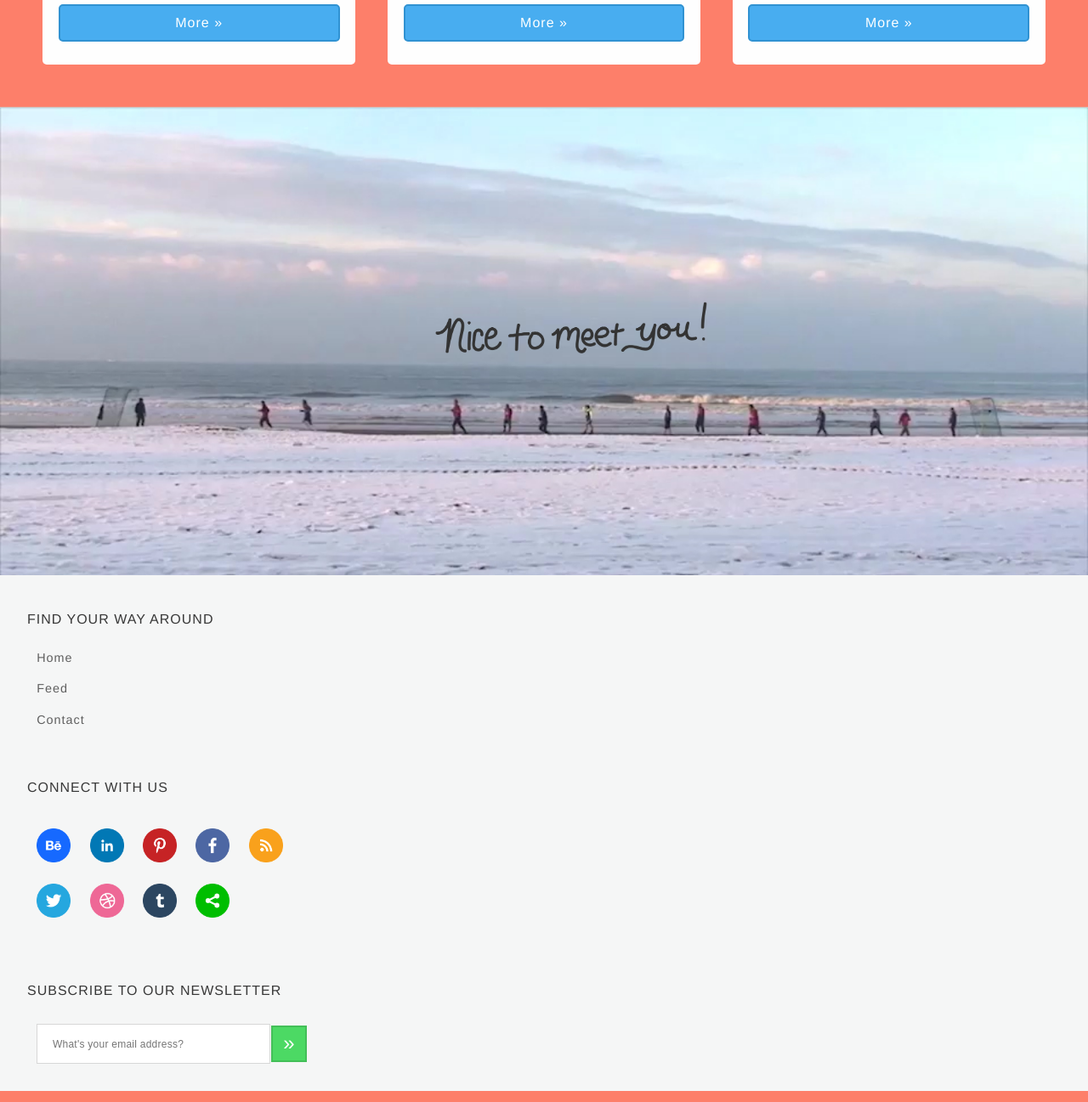
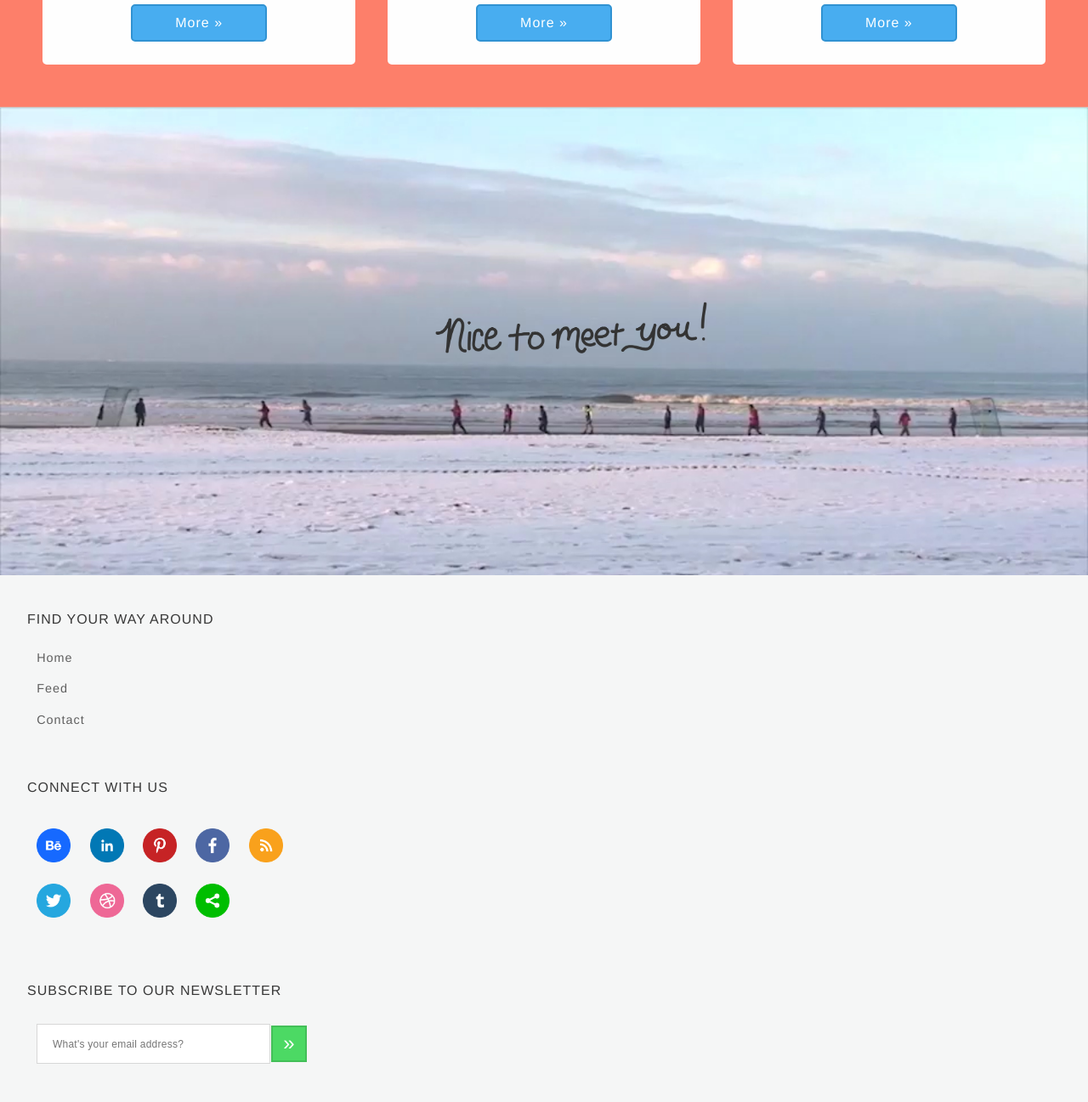
Before and after one commit to Arcrammer/19.-WIA, a plain HTML site: page The-Project/index.html in a window 1280 px wide. Shown: the part 1313-2610 px from the top of the page at 85% size. Drawn offline with Linux system fonts and the light colour scheme.

Commit message:
Conform to Validation Standards

```diff
--- a/The-Project/Assets/Stylesheets/Main.css
+++ b/The-Project/Assets/Stylesheets/Main.css
@@ -228,7 +228,7 @@ a:active {
   font-size: 1em;
   margin: 2.5% auto;
   padding: 0.75em 1.25em;
-  width: intrinsic;
+  width: 35%;
 }
 
 .panel a:link, .panel a:visited {
--- a/The-Project/index.html
+++ b/The-Project/index.html
@@ -1,7 +1,7 @@
 <!DOCTYPE html>
 <html>
   <head>
-    <title></title>
+    <title>The Project by Alexander</title>
     <!-- Metadata -->
       <meta http-equiv="Content-Type" content="text/html; charset=UTF-8">
       <meta id="viewport" name="viewport" content ="width=device-width, minimum-scale=1.0, maximum-scale=1.0, user-scalable=no">
@@ -105,6 +105,7 @@
         </form>
       </div> <!-- .footer-group -->
     </footer>
+    <footer></footer>
     <!-- Scripts -->
     <script src="Assets/Scripts/jQuery.min.js"></script>
   </body>
```
